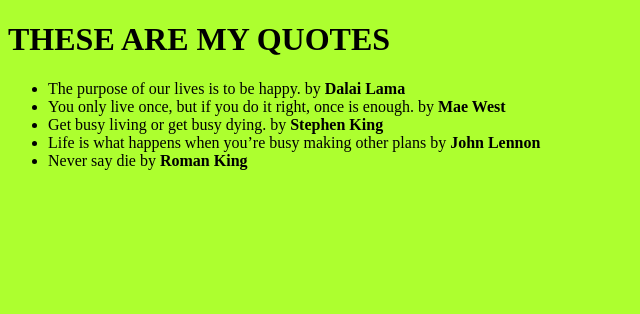
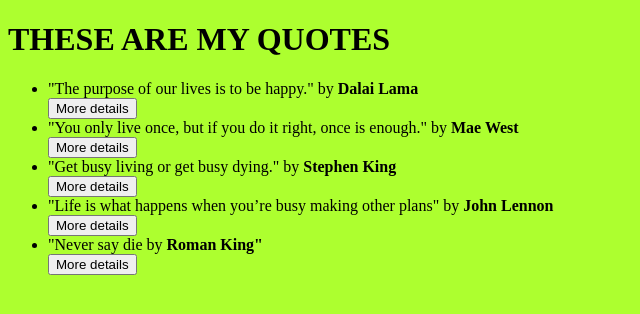
Before and after one commit to Calebu6214/Quotes-vote, an Angular app: page / in a window 1280 px wide. Shown: the top 314 px of the page, without its empty margins (0-640 px from the left). Built offline with nearby package versions, Linux system fonts and the light colour scheme.

Commit message:
adding more details button

```diff
--- a/src/app/quote/quote.component.html
+++ b/src/app/quote/quote.component.html
@@ -1,6 +1,10 @@
 <div class='container'>
     <h1>THESE ARE MY QUOTES</h1>
     <ul>
-      <li *ngFor='let quote of quotes'>{{quote.text}} by <strong>{{quote.name}}</strong></li>
+      <li *ngFor='let quote of quotes'>{{quote.text}} by <strong>{{quote.name}}</strong>
+        <br>
+        <button>More details</button>
+      </li>
+
     </ul>
   </div>
--- a/src/app/quote/quote.component.ts
+++ b/src/app/quote/quote.component.ts
@@ -8,11 +8,11 @@ import { Quote } from '../quote';
 })
 export class QuoteComponent implements OnInit {
   quotes: Quote[]=[
-    new Quote(1,'The purpose of our lives is to be happy.','Dalai Lama'),
-    new Quote(2,'You only live once, but if you do it right, once is enough.','Mae West'),
-    new Quote(3,'Get busy living or get busy dying.','Stephen King'),
-    new Quote(4,'Life is what happens when you’re busy making other plans','John Lennon'),
-    new Quote(5,'Never say die','Roman King')
+    new Quote(1,'"The purpose of our lives is to be happy."','Dalai Lama'),
+    new Quote(2,'"You only live once, but if you do it right, once is enough."','Mae West'),
+    new Quote(3,'"Get busy living or get busy dying."','Stephen King'),
+    new Quote(4,'"Life is what happens when you’re busy making other plans"','John Lennon'),
+    new Quote(5,'"Never say die','Roman King"')
   ];
   constructor() { }
 
```
